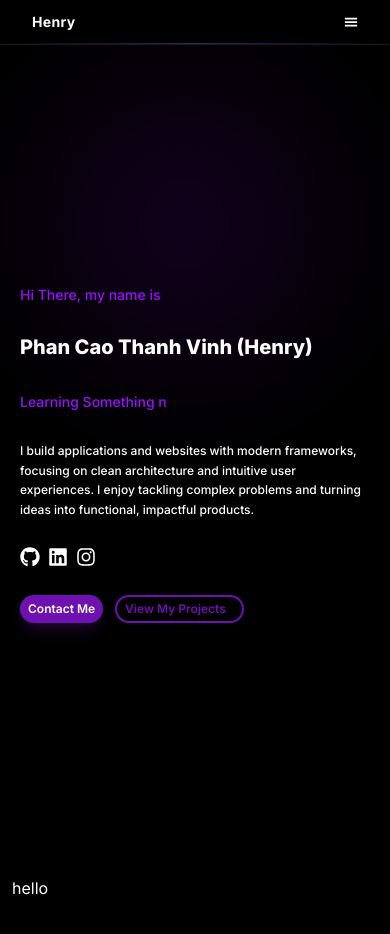
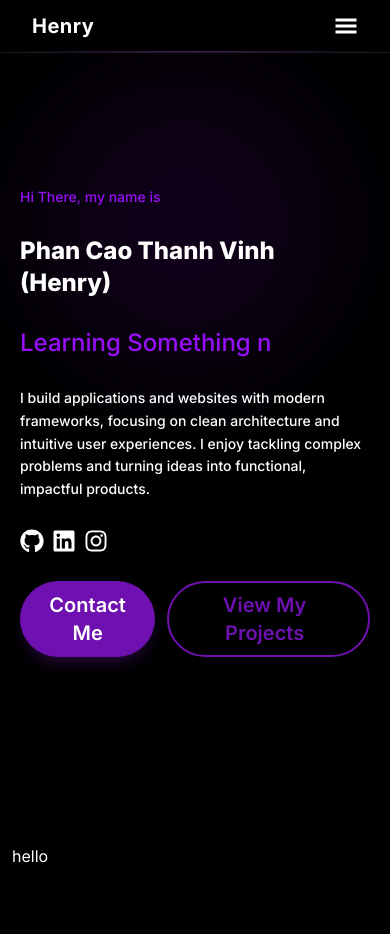
Before and after one commit to HenryPhan05/portfolio, a Next.js app: page / in a window 390 px wide. Shown: the top 934 px of the page. Built offline with nearby package versions, Linux system fonts and the light colour scheme.

Commit message:
updated UI easily for mobile

```diff
--- a/app/page.tsx
+++ b/app/page.tsx
@@ -17,7 +17,7 @@ export default function Home() {
       <NavBar />
 
       <main className="relative
-      pt-8 px-3
+      pt-0 px-3
       lg:pt-28 lg:px-10
       md:pt-20 md:px-8
       sm:pt-12 sm:px-5
--- a/app/pages/Hero.tsx
+++ b/app/pages/Hero.tsx
@@ -14,7 +14,6 @@
 
     return(
       <div
-
       className="min-h-screen flex flex-1 flex-col justify-center gap-7
       px-2 py-3
       xl:px-30 xl:py-20
@@ -37,7 +36,7 @@
           animate={{opacity: 1, y:0}}
           transition={{delay:0.2,duration:0.3, ease:"backOut"}}
           className="
-          text-xl lg:text-4xl md:text-2xl
+          text-2xl lg:text-4xl
            font-extrabold text-shadow-white">Phan Cao Thanh Vinh (Henry)
           </motion.h1>
           <motion.div
@@ -54,7 +53,7 @@
         ]}
         speed={30}
         repeat={Infinity}
-        className="text-sm lg:text-2xl md:text-xl sm:text-sm
+        className="text-2xl lg:text-2xl
         font-medium text-purple-600"/>
         </motion.div>
 
@@ -63,7 +62,7 @@
         animate={{opacity:1, y:0}}
         transition={{delay:0.6, duration:0.3, ease:"backOut"}}
          className="text-white font-medium
-         text-xs max-w-sm
+         text-sm max-w-sm
          lg:text-xl lg:max-w-5xl
          md:text-sm md:max-w-4xl
          sm:text-xs sm:max-w-3xl
@@ -84,7 +83,8 @@
           href={item.href}
           target="_blank"
           rel="noopener noreferrer">
-          <Icon className="cursor-pointer transition-all duration-300 hover:text-purple-500 hover:-translate-y-2 text-xl lg:text-3xl md:text-2xl"/>
+          <Icon className="cursor-pointer transition-all duration-300 hover:text-purple-500 hover:-translate-y-2
+           text-2xl lg:text-4xl md:text-3xl"/>
           </motion.a>
         )
   })}
@@ -115,10 +115,10 @@
         ease: "easeOut",
       }}
       className="
-        text-xs px-2 py-1
+        text-xl px-3 py-2
         lg:text-xl lg:px-5 lg:py-3
-        md:text-sm md:px-3 md:py-2
-        sm:text-xs sm:px-2 sm:py-1
+
+
         font-semibold
       bg-purple-800
       rounded-full cursor-pointer
@@ -148,10 +148,9 @@
            }}
         className="
           group
-          text-xs px-2 py-1
+          text-xl px-3 py-2
           lg:text-xl lg:px-5 lg:py-0
-          md:text-sm md:px-3 md:py-2
-        sm:text-xs sm:px-2 sm:py-1
+
           font-semibold
           border-2 border-purple-800 text-purple-800
          rounded-full
--- a/components/NavBar.tsx
+++ b/components/NavBar.tsx
@@ -44,7 +44,7 @@ const NavBar = () => {
       lg:px-16 lg:py-6
       relative">
         {/* Logo */}
-        <h1 className="text-sm lg:text-2xl font-bold tracking-wide">
+        <h1 className="text-xl lg:text-2xl font-bold tracking-wide">
           Henry
 
         </h1>
@@ -55,7 +55,7 @@ const NavBar = () => {
         transition={{duration:0.5, ease:"backOut"}}
         >
           <GiHamburgerMenu
-          className="flex lg:hidden text-sm md:text-2xl"/>
+          className="flex lg:hidden text-2xl md:text-3xl"/>
         </motion.div>
         {/* Navigation desktop */}
         <div className=" gap-10 hidden lg:flex ">
```
